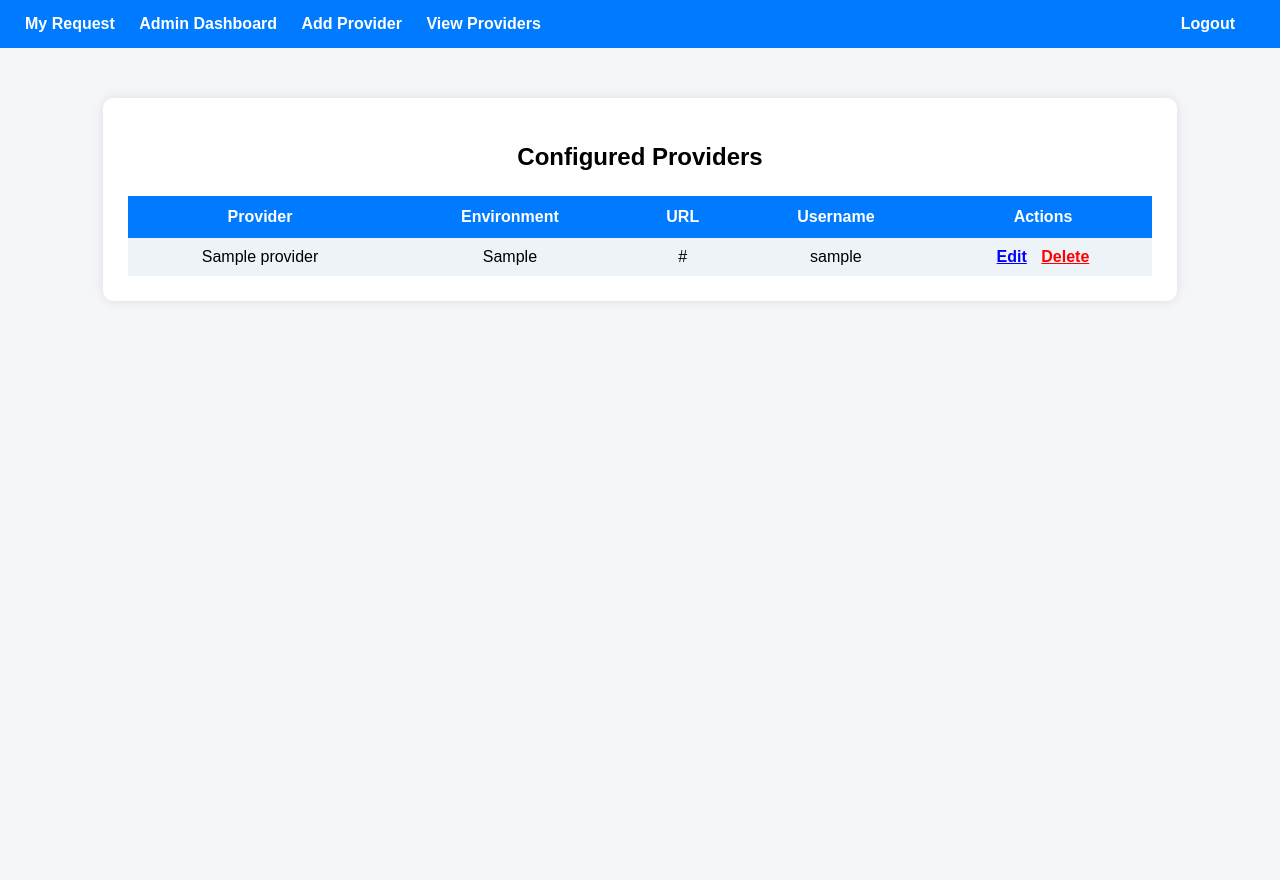
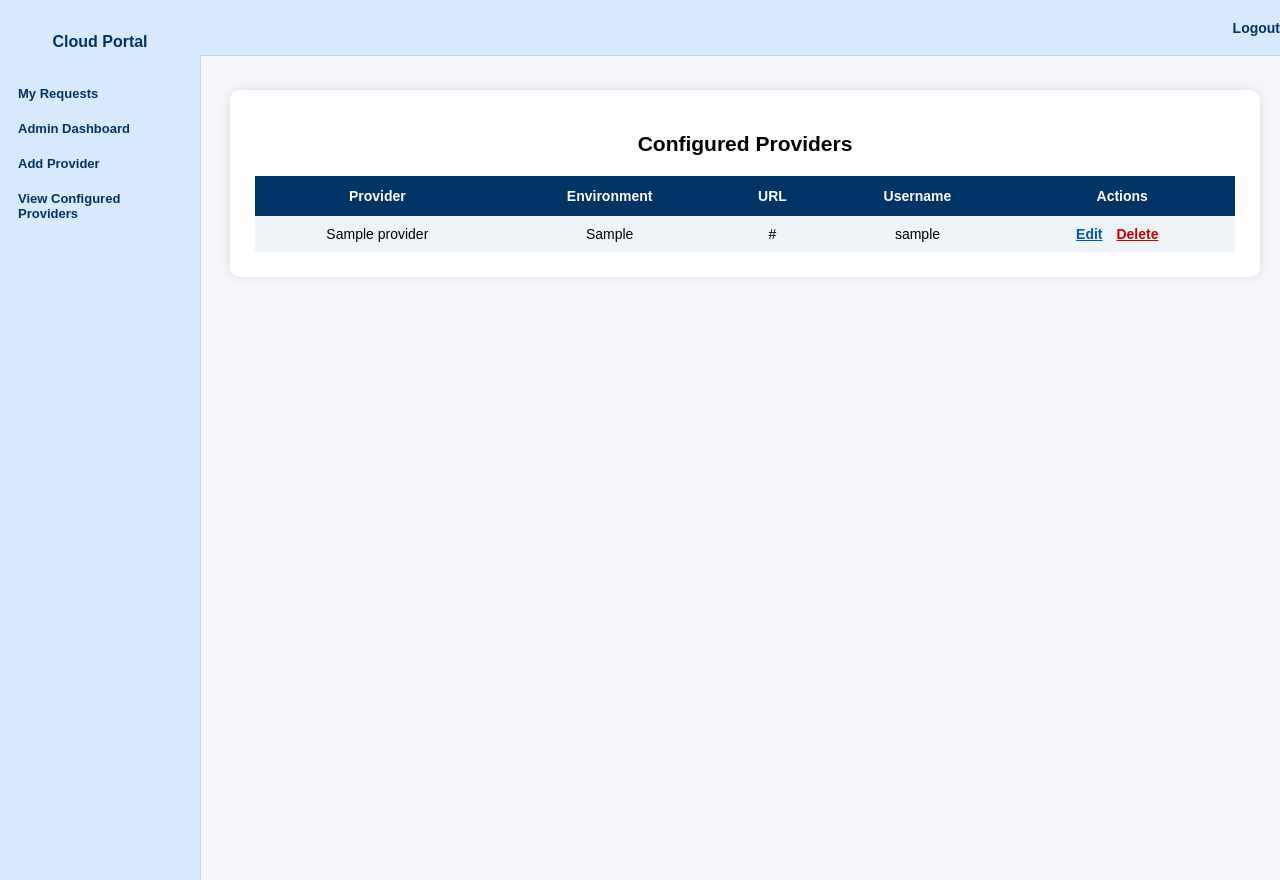
Before and after one commit to maverickkeypuncher/cloudapp, a Flask app: page /admin/providers/list in a window 1280 px wide. Run offline with Flask 3, Linux system fonts and the light colour scheme; a user stored in the database is signed in; tables that the repository leaves empty or names only in its code hold one stand-in row (values such as "Sample post").

Commit message:
providers_list.html 20122025-1431

```diff
--- a/app/templates/providers_list.html
+++ b/app/templates/providers_list.html
@@ -4,57 +4,95 @@
     <title>Configured Providers</title>
     <style>
         body {
+            margin: 0;
+            font-family: Arial, sans-serif;
             background-color: #f4f6f9;
-            font-family: Arial, sans-serif;
-            margin: 0;
-            padding: 0;
+            font-size: 14px; /* medium font */
         }
 
-        /* Navigation Bar */
-        .navbar {
-            background-color: #007bff;
-            padding: 15px 25px;
-            color: white;
-            display: flex;
-            justify-content: space-between;
-            align-items: center;
+        /* LEFT SIDEBAR */
+        .sidebar {
+            width: 200px;
+            background-color: #d7e9ff; /* light blue */
+            color: #003366;
+            height: 100vh;
+            padding-top: 20px;
+            position: fixed;
+            left: 0;
+            top: 0;
+            font-size: 13px;
+            border-right: 1px solid #bcd4f5;
         }
 
-        .navbar a {
-            color: white;
+        .sidebar h2 {
+            text-align: center;
+            margin-bottom: 25px;
+            font-size: 16px;
+            color: #003366;
+        }
+
+        .sidebar a {
+            display: block;
+            padding: 10px 18px;
+            color: #003366;
             text-decoration: none;
-            margin-right: 20px;
             font-weight: bold;
         }
 
-        .navbar a:hover {
-            text-decoration: underline;
+        .sidebar a:hover {
+            background-color: #bcd4f5;
         }
 
-        .container {
-            width: 80%;
-            margin: 50px auto;
+        /* TOP BAR */
+        .topbar {
+            width: calc(100% - 200px);
+            height: 55px;
+            background-color: #d7e9ff; /* match sidebar */
+            border-bottom: 1px solid #bcd4f5;
+            display: flex;
+            justify-content: flex-end;
+            align-items: center;
+            padding-right: 25px;
+            position: fixed;
+            left: 200px;
+            top: 0;
+            z-index: 10;
+        }
+
+        .topbar a {
+            color: #003366;
+            font-weight: bold;
+            text-decoration: none;
+            font-size: 14px;
+        }
+
+        /* MAIN CONTENT */
+        .content {
+            margin-left: 230px;
+            margin-top: 90px;
+            width: calc(100% - 300px);
             background: white;
             padding: 25px;
             border-radius: 10px;
             box-shadow: 0 0 12px rgba(0,0,0,0.1);
+            overflow-x: auto; /* allow scroll if table is wide */
         }
 
         h2 {
             text-align: center;
-            margin-bottom: 25px;
+            margin-bottom: 20px;
         }
 
         table {
             width: 100%;
             border-collapse: collapse;
+            min-width: 800px; /* ensures table doesn't shrink too much */
         }
 
         th {
-            background-color: #007bff;
+            background-color: #003366;
             color: white;
             padding: 12px;
-            text-align: center;
         }
 
         td {
@@ -70,25 +108,45 @@
         tr:hover td {
             background-color: #dce7f5;
         }
+
+        .action-link {
+            font-weight: bold;
+            margin-right: 10px;
+        }
+
+        .edit {
+            color: #0055cc;
+        }
+
+        .delete {
+            color: #cc0000;
+        }
     </style>
 </head>
 <body>
 
-    <!-- Navigation Bar -->
-    <div class="navbar">
-        <div>
-            <a href="/form">My Request</a>
+    <!-- LEFT SIDEBAR -->
+    <div class="sidebar">
+        <h2>Cloud Portal</h2>
+
+        <a href="/requests">My Requests</a>
+
+        {% if session.role == "admin" %}
         <a href="/admin/requests">Admin Dashboard</a>
         <a href="/admin/providers">Add Provider</a>
-            <a href="/admin/providers/list">View Providers</a>
+        <a href="/admin/providers/list">View Configured Providers</a>
+        {% endif %}
     </div>
-        <div>
+
+    <!-- TOP BAR -->
+    <div class="topbar">
         <a href="/logout">Logout</a>
     </div>
-    </div>
 
-    <div class="container">
+    <!-- MAIN CONTENT -->
+    <div class="content">
         <h2>Configured Providers</h2>
+
         <table>
             <tr>
                 <th>Provider</th>
@@ -105,14 +163,9 @@
                 <td>{{ p.url }}</td>
                 <td>{{ p.username }}</td>
                 <td>
-            <a href="/admin/providers/edit/{{ p.id }}"
-               style="color: blue; font-weight: bold; margin-right: 10px;">Edit</a>
-
-            <a href="/admin/providers/delete/{{ p.id }}"
-               style="color: red; font-weight: bold;"
-               onclick="return confirm('Are you sure you want to delete this provider?');">
-               Delete
-            </a>
+                    <a href="/admin/providers/edit/{{ p.id }}" class="action-link edit">Edit</a>
+                    <a href="/admin/providers/delete/{{ p.id }}" class="action-link delete"
+                       onclick="return confirm('Delete this provider?');">Delete</a>
                 </td>
             </tr>
             {% endfor %}
```
Lines whose indentation alone changed are shown as unchanged.
